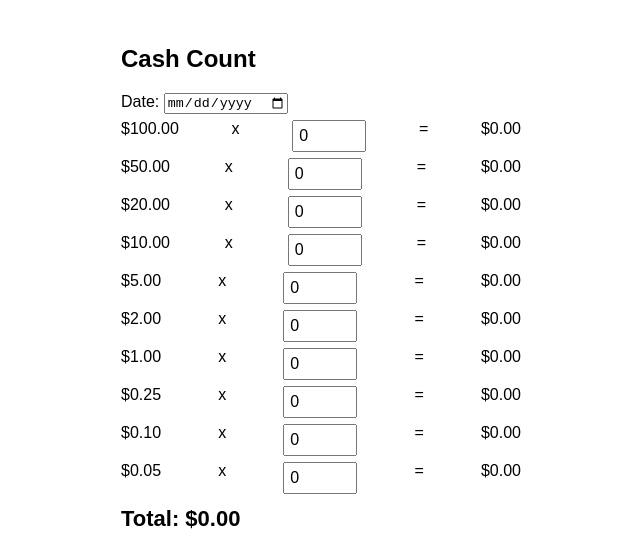
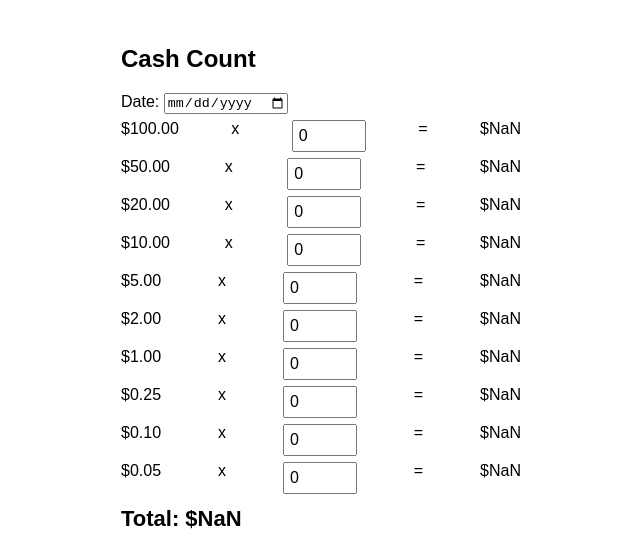
Before and after one commit to curtdunford/cash-counter-app, a plain HTML site: page index.html in a window 1280 px wide. Both pictures are taken after a click on the button "Clear". Shown: the top 541 px of the page, 319-959 px from the left. Drawn offline with Linux system fonts and the light colour scheme.

Commit message:
Update index.html

```diff
--- a/index.html
+++ b/index.html
@@ -82,7 +82,7 @@ function calc() {
   const rows = container.querySelectorAll('.row');
 
   rows.forEach((row, i) => {
-    const qty = parseFloat(row.querySelector("input").value) || 0;
+    const qty = parseFloat(row.querySelector("input").value) || undefined;
     const denom = DENOMS[i];
     const line = qty * denom;
     row.querySelector(".lineTotal").textContent = `$${line.toFixed(2)}`;
```
